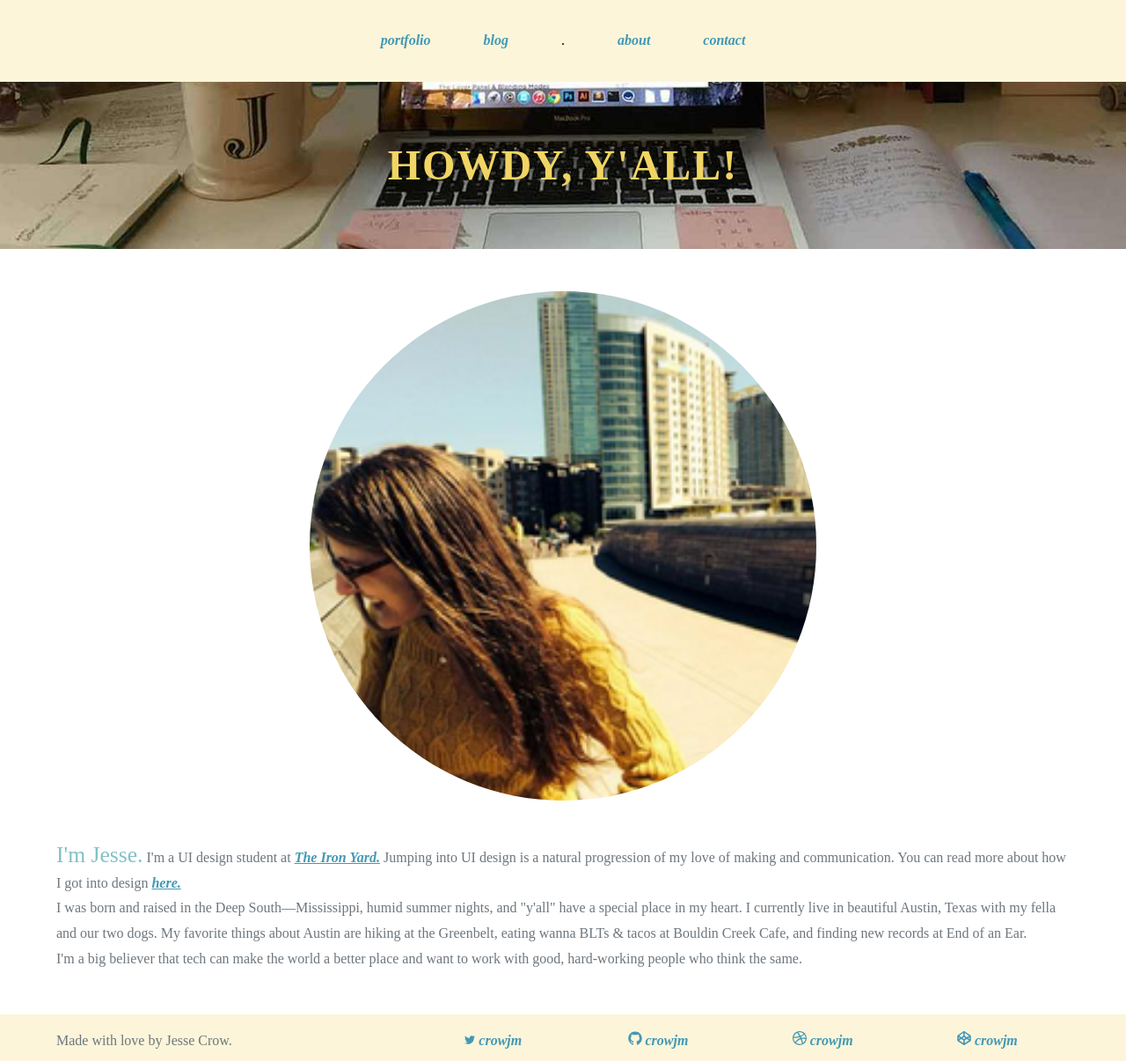
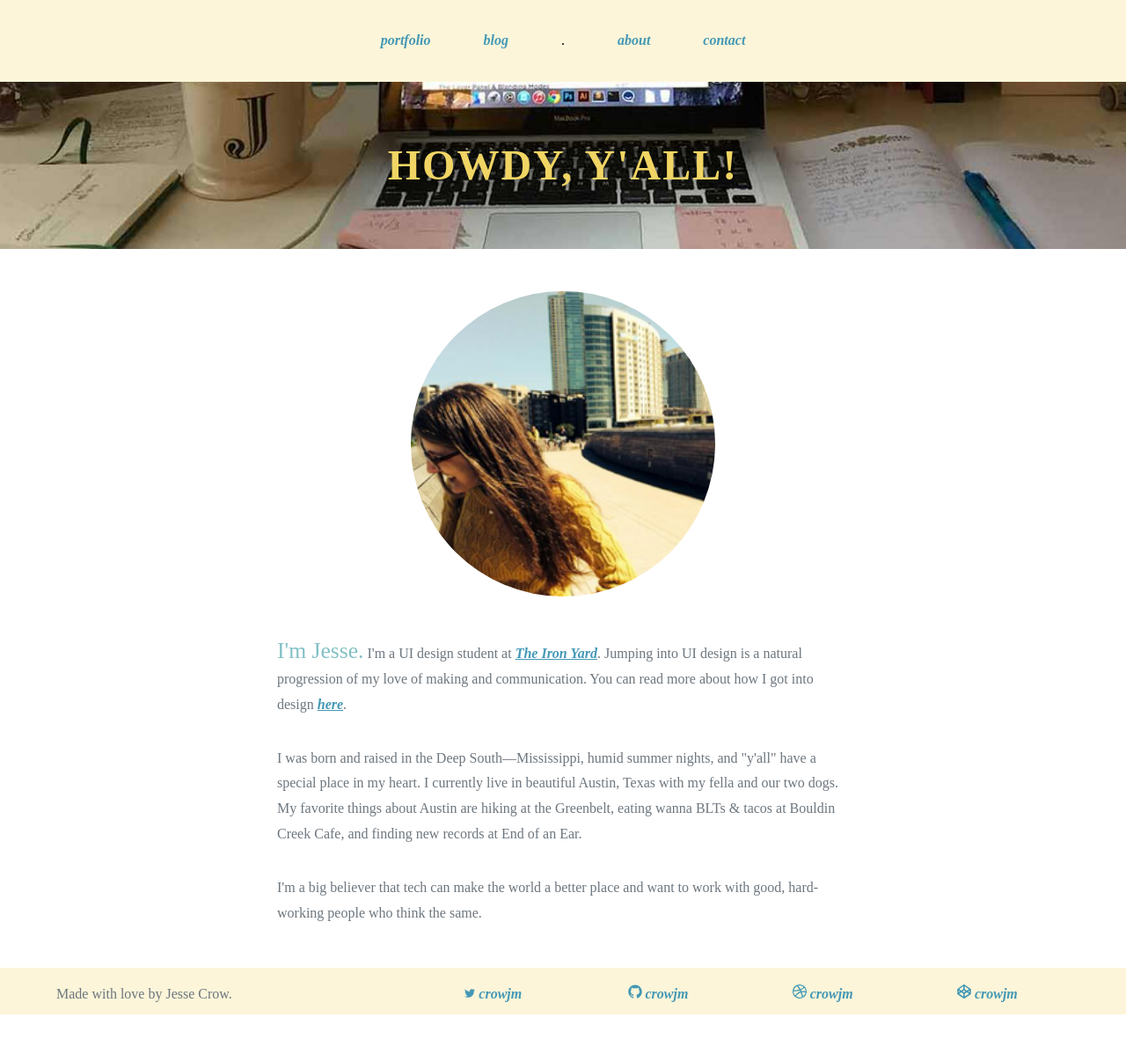
Before and after one commit to crowjm/crowjm.github.io, a Jekyll site: the page built from about.md, in a window 1280 px wide. Shown: the whole page at 88% size. Built offline with Jekyll 4.4.1, drawn with Linux system fonts in a browser that asks for light colours; after the commit the page ends 1153 px from its top, so only the background shows below that.

Commit message:
added responsive layout to about

```diff
--- a/_sass/_base.scss
+++ b/_sass/_base.scss
@@ -165,8 +165,15 @@ footer {
 
 .about-main-text {
 	margin-bottom: 3rem;
+	max-width: 650px;
+	margin-right: auto;
+	margin-left: auto;
 	.about-intro {
 		line-height: 1.8rem;
+		margin-bottom: 2rem;
+	}
+	p {
+		margin-bottom: 2rem;
 	}
 }
 
--- a/_sass/_responsive.scss
+++ b/_sass/_responsive.scss
@@ -22,6 +22,11 @@ footer {
 		margin-right: 0%;
 	}
 }
+
+/***photo in about***/
+.prof-pic {
+	width: 40%;
+}
 }
 
 
@@ -43,9 +48,6 @@ footer {
 	margin-right: $col;
 }
 
-
-
-
 /***footer***/
 footer {
 	p {
@@ -66,7 +68,10 @@ footer {
 	width: 65%;
 }
 
-
+/***about***/
+.prof-pic {
+	width: 30%;
+}
 
 
 
--- a/about.md
+++ b/about.md
@@ -8,7 +8,7 @@ title: about
 <div class="wrapper">
 	<img src="/img/jesse.png" alt="photo of Jesse Crow" class="prof-pic">
 	<div class="about-main-text">
-		<p><span class="about-intro">I'm Jesse.</span> I'm a UI design student at <a href="http://theironyard.com/courses/ui-design/">The Iron Yard.</a> Jumping into UI design is a natural progression of my love of making and communication. You can read more about how I got into design <a href="http://crowjm.github.io/2015/02/10/why-web-design.html">here.</a></p>
+		<p><span class="about-intro">I'm Jesse.</span> I'm a UI design student at <a href="http://theironyard.com/courses/ui-design/">The Iron Yard</a>. Jumping into UI design is a natural progression of my love of making and communication. You can read more about how I got into design <a href="http://crowjm.github.io/2015/02/10/why-web-design.html">here</a>.</p>
 		<p>I was born and raised in the Deep South&mdash;Mississippi, humid summer nights, and "y'all" have a special place in my heart. I currently live in beautiful Austin, Texas with my fella and our two dogs. My favorite things about Austin are hiking at the Greenbelt, eating wanna BLTs &amp; tacos at Bouldin Creek Cafe, and finding new records at End of an Ear.</p>
 		<p>I'm a big believer that tech can make the world a better place and want to work with good, hard-working people who think the same.</p>
 	</div>
```
Also changed, not shown: 3 other files.
